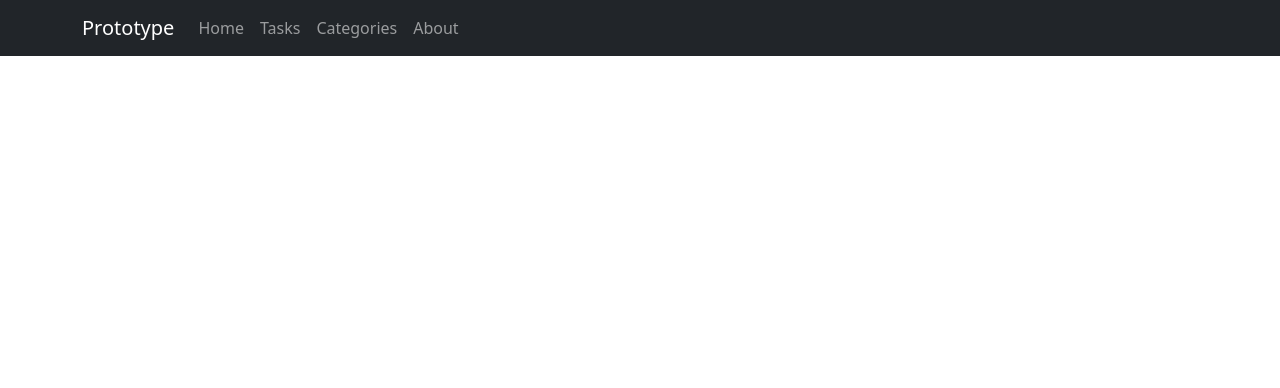
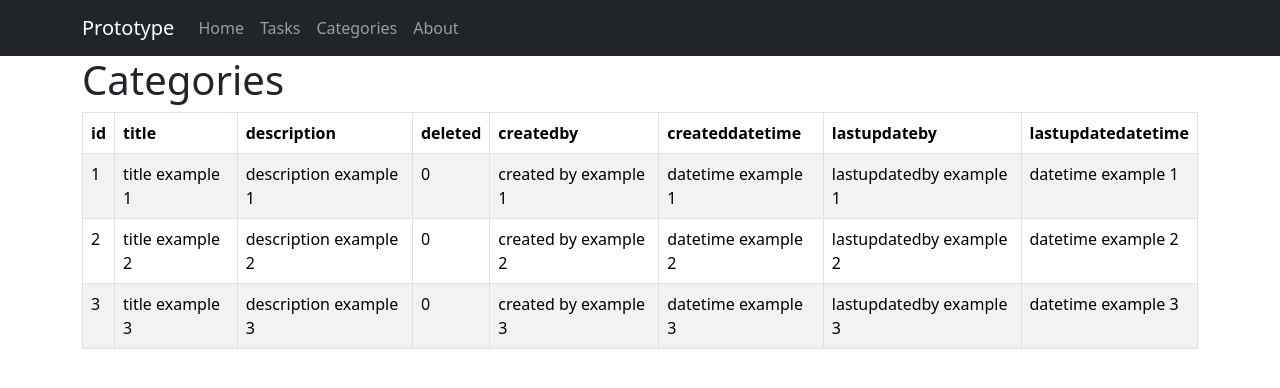
Before and after one commit to LMAR5/priority-hub-web, a React (Create React App) app in the folder application/frontend/: page /Categories in a window 1280 px wide. Shown: the top 388 px of the page. Built offline with nearby package versions, Linux system fonts and the light colour scheme.

Commit message:
creat basic category table without fetch method

```diff
--- /dev/null
+++ b/application/frontend/src/components/Categories/Categories.js
@@ -0,0 +1,15 @@
+import React from 'react';
+import Table from 'react-bootstrap/Table';
+import CategoriesTable from './CategoriesTable';
+
+const Categories = () => {
+  return (
+    <>
+      <h1>Categories</h1>
+      <CategoriesTable />
+    </>
+
+  )
+};
+
+export default Categories;
--- /dev/null
+++ b/application/frontend/src/components/Categories/CategoriesJSONSample.json
@@ -0,0 +1,32 @@
+[
+  {
+    "id": "1",
+    "title": "title example 1",
+    "description": "description example 1",
+    "deleted": "0",
+    "createdby": "created by example 1",
+    "createddatetime": "datetime example 1",
+    "lastupdatedby": "lastupdatedby example 1",
+    "lastupdateddatetime": "datetime example 1"
+  },
+  {
+    "id": "2",
+    "title": "title example 2",
+    "description": "description example 2",
+    "deleted": "0",
+    "createdby": "created by example 2",
+    "createddatetime": "datetime example 2",
+    "lastupdatedby": "lastupdatedby example 2",
+    "lastupdateddatetime": "datetime example 2"
+  },
+  {
+    "id": "3",
+    "title": "title example 3",
+    "description": "description example 3",
+    "deleted": "0",
+    "createdby": "created by example 3",
+    "createddatetime": "datetime example 3",
+    "lastupdatedby": "lastupdatedby example 3",
+    "lastupdateddatetime": "datetime example 3"
+  }
+]
--- /dev/null
+++ b/application/frontend/src/components/Categories/CategoriesTable.js
@@ -0,0 +1,53 @@
+import React from 'react';
+import Table from 'react-bootstrap/Table';
+import JsonData from './CategoriesJSONSample.json';
+
+
+function CategoriesTable() {
+
+  //Maps all the elements from the JSON file to be used later
+  const Data = JsonData.map(
+    (info) => {
+      return (
+        <tr>
+          <td>{info.id}</td>
+          <td>{info.title}</td>
+          <td>{info.description}</td>
+          <td>{info.deleted}</td>
+          <td>{info.createdby}</td>
+          <td>{info.createddatetime}</td>
+          <td>{info.lastupdatedby}</td>
+          <td>{info.lastupdateddatetime}</td>
+        </tr>
+      )
+    }
+  )
+
+  //Display each section
+  return (
+    <div>
+      <Table striped bordered hover>
+        <thead>
+          <tr>
+            <th>id</th>
+            <th>title</th>
+            <th>description</th>
+            <th>deleted</th>
+            <th>createdby</th>
+            <th>createddatetime</th>
+            <th>lastupdateby</th>
+            <th>lastupdatedatetime</th>
+          </tr>
+        </thead>
+        <tbody>
+
+          {/* Calls the data map to get elements for each column */}
+          {Data}
+
+        </tbody>
+      </Table>
+    </div>
+  )
+};
+
+export default CategoriesTable;
--- a/application/frontend/src/components/Layout/CustomNavBar.js
+++ b/application/frontend/src/components/Layout/CustomNavBar.js
@@ -3,7 +3,7 @@ import Container from 'react-bootstrap/Container';
 import Nav from 'react-bootstrap/Nav';
 import Navbar from 'react-bootstrap/Navbar';
 
-function CustomNavBar(){
+function CustomNavBar() {
     return (
         <header>
             <Navbar expand="lg" bg='dark' data-bs-theme='dark'>
@@ -14,7 +14,7 @@ function CustomNavBar(){
                         <Nav className='me-auto'>
                             <Nav.Link href='/'>Home</Nav.Link>
                             <Nav.Link href='/'>Tasks</Nav.Link>
-                            <Nav.Link href='/'>Categories</Nav.Link>
+                            <Nav.Link href='/Categories'>Categories</Nav.Link>
                             <Nav.Link href='/About'>About</Nav.Link>
                         </Nav>
                     </Navbar.Collapse>
```
Also changed, not shown: application/frontend/src/AppRoutes.js (+6 -1 lines).
